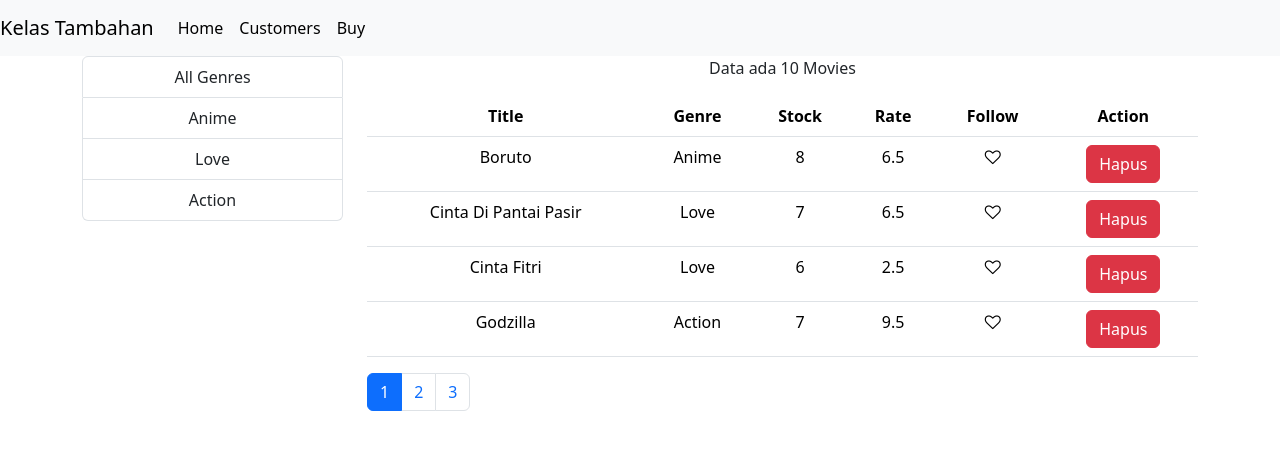
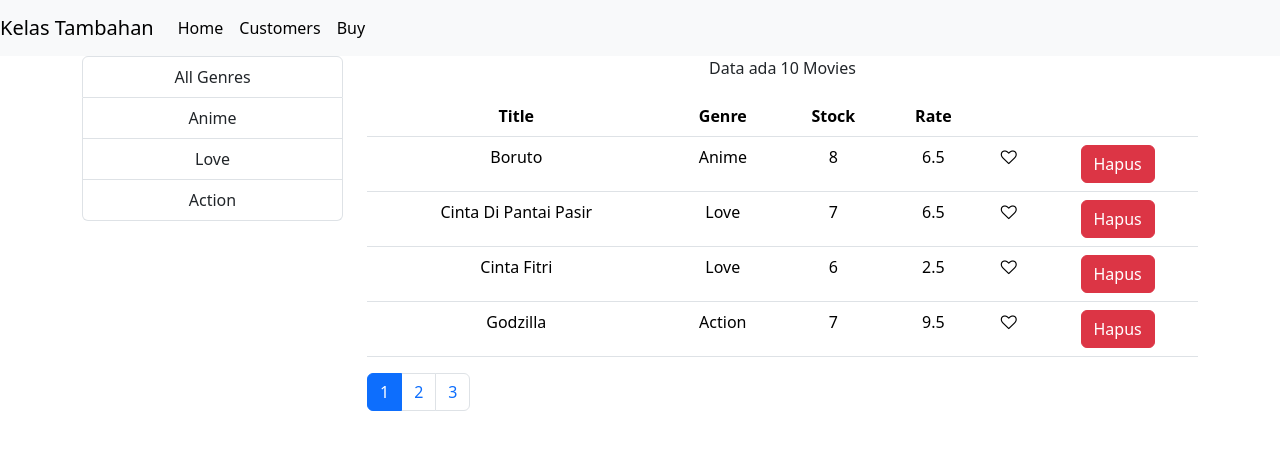
Before and after one commit to hanafiridwan/project_react, a React (Create React App) app: page /movies in a window 1280 px wide. Shown: the top 450 px of the page. Built offline with nearby package versions, Linux system fonts and the light colour scheme.

Commit message:
Projek 1 bagian 8B Filter ascending descending (Merapihkan codingan)

```diff
--- a/src/Components/Movies.jsx
+++ b/src/Components/Movies.jsx
@@ -90,7 +90,7 @@ class Movies extends Component {
               sortColumn={sortColumn}
               onLike={this.handleLike}
               onDelete={this.handleDelete}
-              osShort={this.handleSort}
+              onSort={this.handleSort}
             />
             {/* panggil paginationnya */}
             <Pagination
--- a/src/Components/MoviesTable.jsx
+++ b/src/Components/MoviesTable.jsx
@@ -1,34 +1,39 @@
 import React, {Component} from 'react'
 import Like from './Love/Like';
+import TableHeader from './Table/TableHeader';
 
 class MoviesTable extends Component { //ubah dari function ke class component
-    raiseShort = path => {
-        const sortColumn = {...this.props.sortColumn};
-        if(sortColumn.path === path){
-            sortColumn.order = sortColumn.order === "asc" ? "desc" : "asc"; //asc = ascrending, desc = descrending. ini agar urutan data bisa dimulai dari A - Z(asc), atau sebaliknya Z - A_desc
-        }else{
-            sortColumn.order = path;
-            sortColumn.order = "asc";
-        }
-        this.props.onSort(sortColumn);
-    }
+    // raiseShort = path => {
+    //     const sortColumn = {...this.props.sortColumn};
+    //     if(sortColumn.path === path){
+    //         sortColumn.order = sortColumn.order === "asc" ? "desc" : "asc"; //asc = ascrending, desc = descrending. ini agar urutan data bisa dimulai dari A - Z(asc), atau sebaliknya Z - A_desc
+    //     }else{
+    //         sortColumn.order = path;
+    //         sortColumn.order = "asc";
+    //     }
+    //     this.props.onSort(sortColumn);
+    // }
     // hasilnya sudah terlihat.
 
+    columns = [
+      {path : 'title', label: 'Title'},
+      {path : 'genre.name', label: 'Genre'},
+      {path : 'numberInStock', label: 'Stock'},
+      {path : 'dailyRentalRate', label: 'Rate'},
+      {key: 'Like'},
+      {key: 'Delete'}
+    ]
   render(){
-    const {movies, onLike, onDelete} = this.props;
+    const {movies, onLike, onDelete, onSort, sortColumn} = this.props;
 
     return (
       <table className='table'>
-          <thead>
-              <tr>
-                  <th onClick={() => this.raiseShort("title")}>Title</th>
-                  <th onClick={() => this.raiseShort("genre.name")}>Genre</th>
-                  <th onClick={() => this.raiseShort("numberInstock")}>Stock</th>
-                  <th onClick={() => this.raiseShort("dailyRentalRate")}>Rate</th>
-                  <th onClick={() => this.raiseShort("")}>Follow</th>
-                  <th onClick={() => this.raiseShort("")}>Action</th>
-              </tr>
-          </thead>
+         {/* pindahkan table head nya ke tableheader */}
+          <TableHeader
+            columns={this.columns}
+            onSort={onSort}
+            sortColumn={sortColumn}
+          />
           <tbody>
               {movies.map(movie => ( //karena diatas sudah di this.state (di line 50), maka langsung movie saja dan hapus this.statenya
                   <tr key={movie._id}>
--- /dev/null
+++ b/src/Components/Table/TableHeader.jsx
@@ -0,0 +1,34 @@
+import React, { Component } from 'react'
+
+export default class TableHeader extends Component {
+    raiseShort = path => {
+        const sortColumn = {...this.props.sortColumn};
+        if(sortColumn.path === path){
+            sortColumn.order = sortColumn.order === "asc" ? "desc" : "asc"; //asc = ascrending, desc = descrending. ini agar urutan data bisa dimulai dari A - Z(asc), atau sebaliknya Z - A_desc
+        }else{
+            sortColumn.order = path;
+            sortColumn.order = "asc";
+        }
+        this.props.onSort(sortColumn);
+    }
+  render() {
+    return(
+    <>
+        <thead>
+            <tr>
+                {/* <th onClick={() => this.raiseShort("title")}>Title</th>
+                <th onClick={() => this.raiseShort("genre.name")}>Genre</th>
+                <th onClick={() => this.raiseShort("numberInstock")}>Stock</th>
+                <th onClick={() => this.raiseShort("dailyRentalRate")}>Rate</th>
+                <th onClick={() => this.raiseShort("")}>Follow</th>
+                <th onClick={() => this.raiseShort("")}>Action</th> */}
+                {/* kita sederhanakan */}
+                {this.props.columns.map(column => (
+                    <th key={column.path || column.key} onClick={() => this.raiseShort(column.path)}>{column.label}</th>
+                ))}
+            </tr>
+        </thead>
+    </>
+    )
+  }
+}
```
